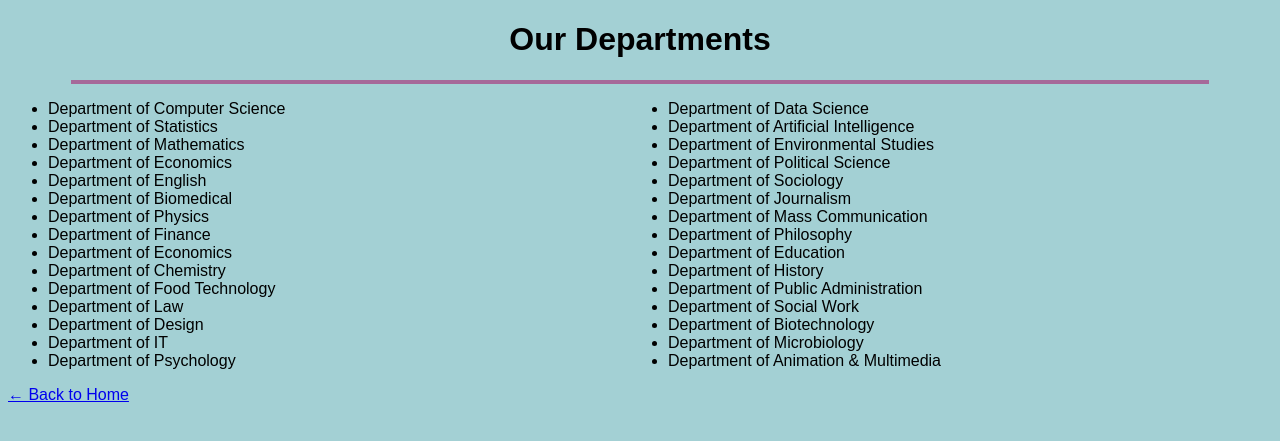
After one commit to tanyanasa/CampusSphere, a Python web app: template templates/departments.html in a window 1280 px wide. The commit adds this page. Shown: the top 441 px of the page. Run offline with Jinja, Linux system fonts and the light colour scheme; the template is opened without the code that fills it, so the values that code supplies are empty.

Commit message:
Required Details

```diff
--- /dev/null
+++ b/templates/departments.html
@@ -0,0 +1,47 @@
+<!DOCTYPE html>
+<html>
+<head>
+    <title>Departments</title>
+</head>
+<body style="background-color:#A3D0D4; font-family:Arial;">
+    <h1 align="center">Our Departments</h1>
+    <hr style="border:none;height:4px;background-color:#A66999;width:90%;">
+
+    <ul style="column-count:2;">
+        <li>Department of Computer Science</li>
+        <li>Department of Statistics</li>
+        <li>Department of Mathematics</li>
+        <li>Department of Economics</li>
+        <li>Department of English</li>
+        <li>Department of Biomedical</li>
+        <li>Department of Physics</li>
+        <li>Department of Finance</li>
+        <li>Department of Economics</li>
+        <li>Department of Chemistry</li>
+        <li>Department of Food Technology</li>
+        <li>Department of Law</li>
+        <li>Department of Design</li>
+        <li>Department of IT</li>
+        <li>Department of Psychology</li>
+        <li>Department of Data Science</li>
+        <li>Department of Artificial Intelligence</li>
+        <li>Department of Environmental Studies</li>
+        <li>Department of Political Science</li>
+        <li>Department of Sociology</li>
+        <li>Department of Journalism</li>
+        <li>Department of Mass Communication</li>
+        <li>Department of Philosophy</li>
+        <li>Department of Education</li>
+        <li>Department of History</li>
+        <li>Department of Public Administration</li>
+        <li>Department of Social Work</li>
+        <li>Department of Biotechnology</li>
+        <li>Department of Microbiology</li>
+        <li>Department of Animation & Multimedia</li>
+
+
+    </ul>
+
+    <p><a href="/">← Back to Home</a></p>
+</body>
+</html>
```
Also changed, not shown: app.py (+9 -0 lines), templates/index.html (+10 -7 lines).
